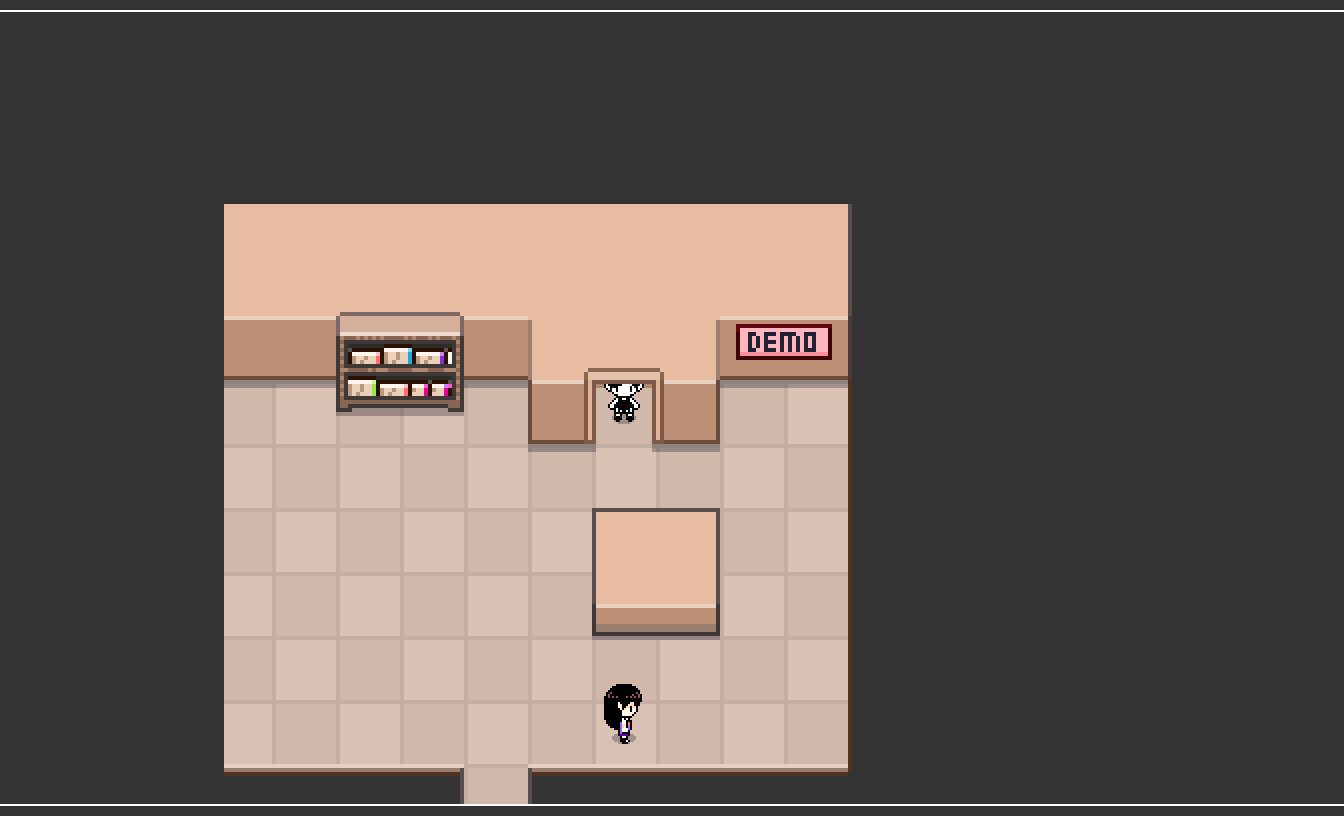
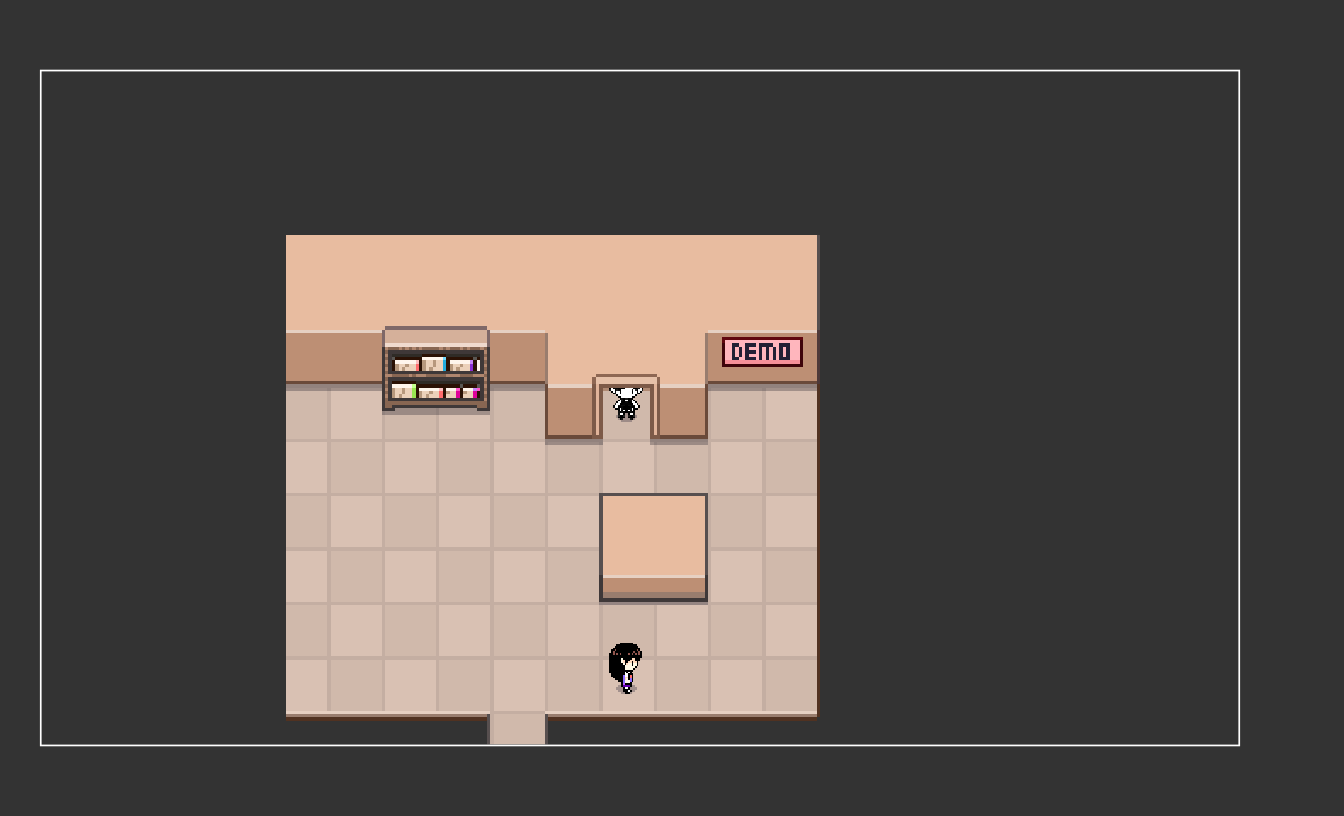
Before and after one commit to miguel-siqueira-reis/myGame, a plain HTML site: page index.html in a window 1280 px wide. Shown: the whole page, 1344 px wide, since content can reach past the window. Drawn offline with Linux system fonts and the light colour scheme.

Commit message:
mudando a escala da resolução

```diff
--- a/assets/css/style.css
+++ b/assets/css/style.css
@@ -19,7 +19,7 @@ body {
   position: relative;
   width: 704px;
   height: 396px;
-  transform: scale(2);
+  transform: scale(1.7);
 }
 
 
```
